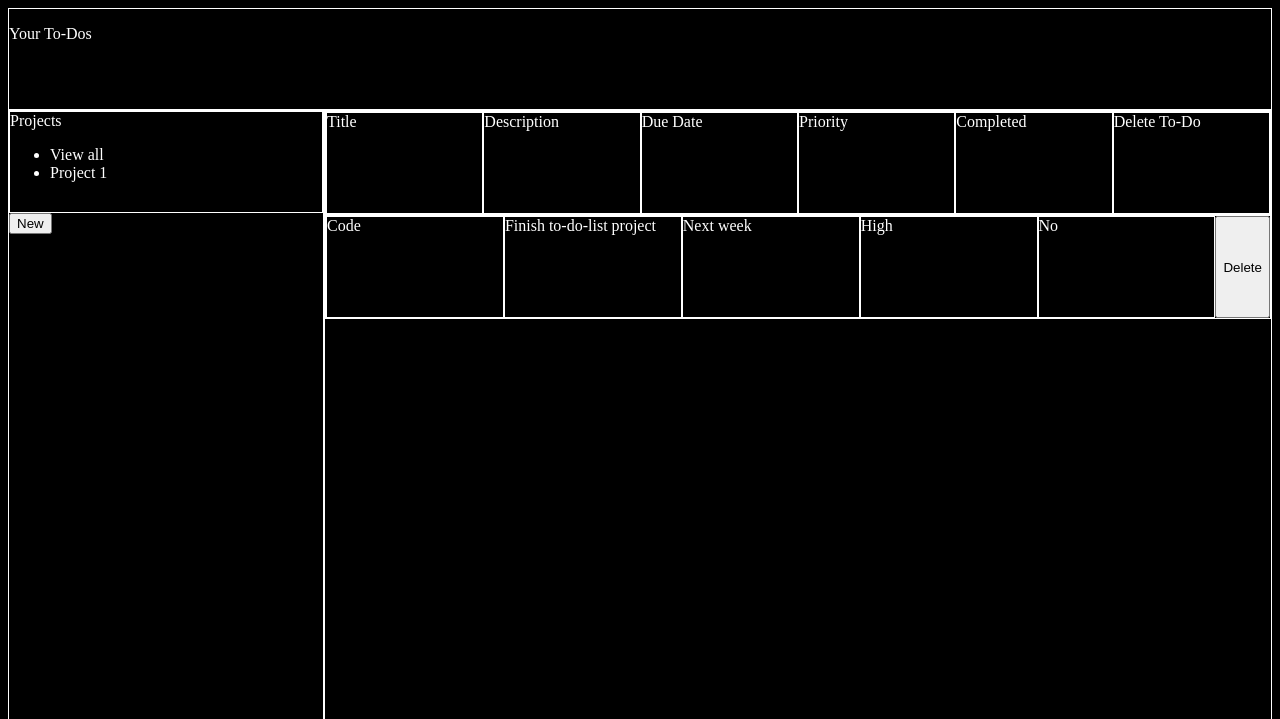
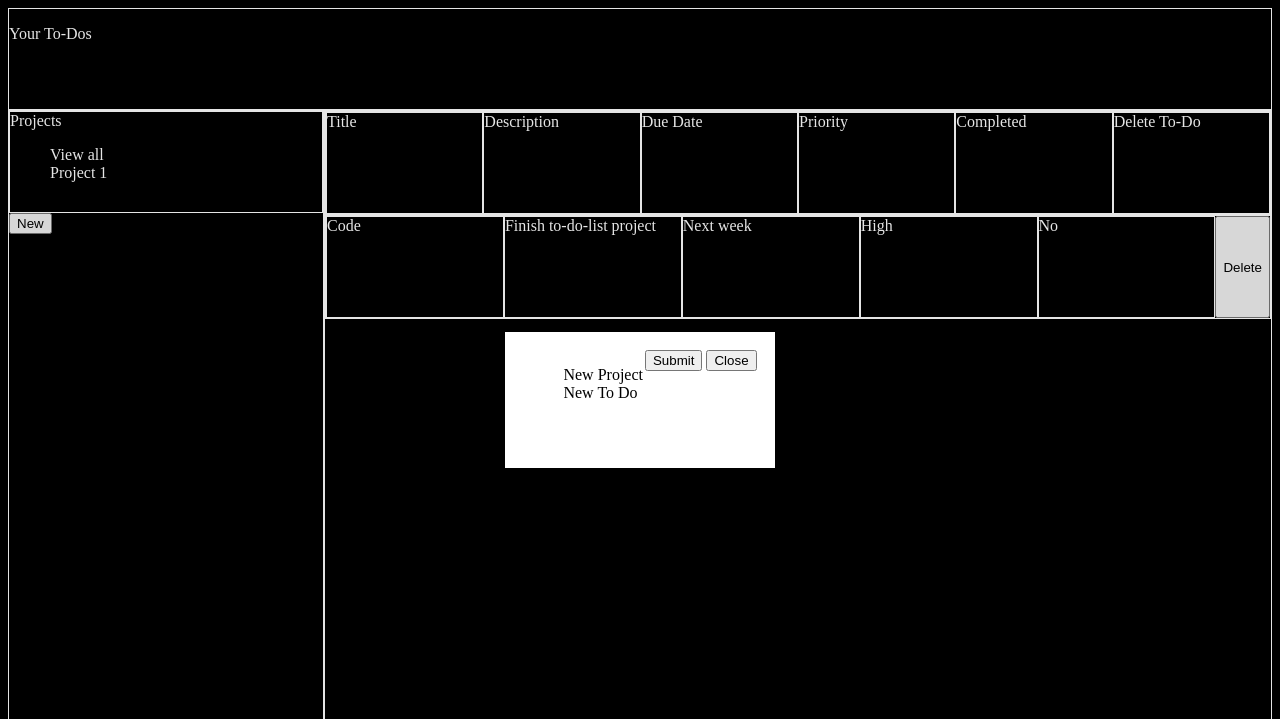
Before and after one commit to markr155/to-do-list, a website built with webpack: page dist/index.html in a window 1280 px wide. Both pictures are taken after a click on the button "New". Shown: the top 719 px of the page. Built offline with nearby package versions, Linux system fonts and the light colour scheme.

Commit message:
work on new modal, updated README with a plan going forward

```diff
--- a/src/index.js
+++ b/src/index.js
@@ -4,8 +4,11 @@ import domChange from './domChanges.js';
 //element declaration
 const main = document.getElementById('main');
 const newButton = document.querySelector('.newButton');
+const newDialog = document.getElementById('openNewDialog');
+
+// Add new todo/project button
 newButton.addEventListener('click', () => {
-
+    newDialog.showModal();
 })
 
 domChange.displayToDos(data.defaultData());
```
Also changed, not shown: README.md, dist/index.html, dist/styles.css.
